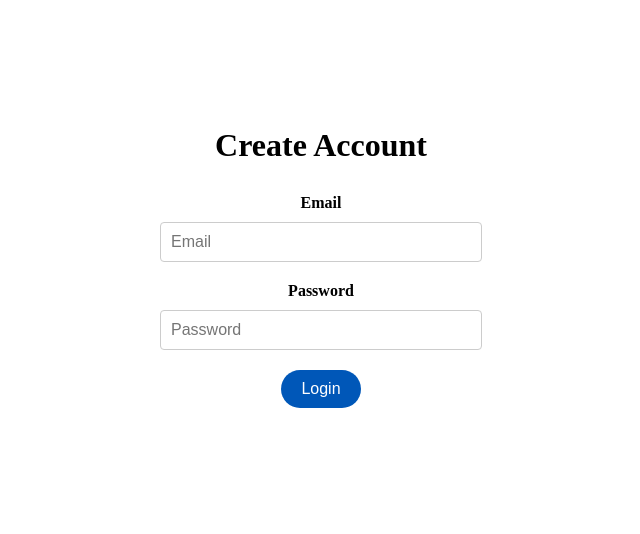
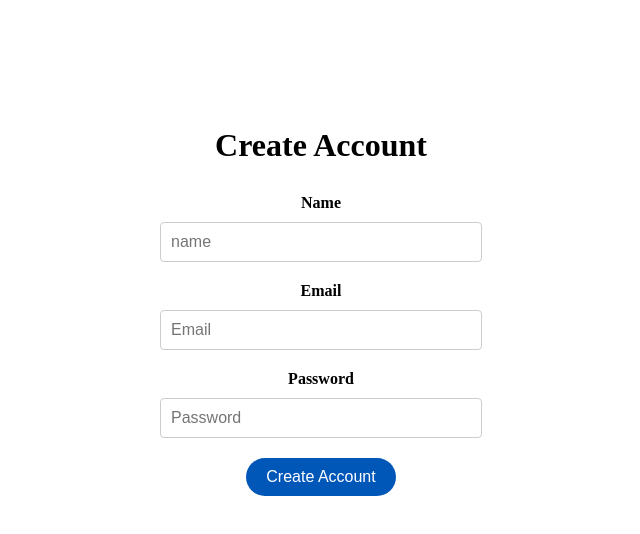
Before and after one commit to aimeekco/seja, a Next.js app in the folder frontend/: page /CreateAccount in a window 1280 px wide. Shown: the top 534 px of the page, without its empty margins (319-959 px from the left). Built offline with nearby package versions, Linux system fonts and the light colour scheme.

Commit message:
backend stuff

```diff
--- a/frontend/pages/CreateAccount.js
+++ b/frontend/pages/CreateAccount.js
@@ -1,8 +1,14 @@
 'use client';
 import React, { useState } from 'react';
 import '../styles/createaccount.css'
+import { useRouter } from 'next/navigation';
+
 
 const LoginComponent = () => {
+
+  const router = useRouter();
+
+  const [name, setName] = useState('');
   const [email, setEmail] = useState('');
   const [password, setPassword] = useState('');
 
@@ -10,20 +16,49 @@ const LoginComponent = () => {
     setEmail(event.target.value);
   };
 
+  const handleNameChange = (event) => {
+    setName(event.target.value);
+  };
+
   const handlePasswordChange = (event) => {
     setPassword(event.target.value);
   };
 
-  const handleLogin = (event) => {
+  const handleLogin = async (event) => {
     event.preventDefault();
+    const response = await fetch('http://127.0.0.1:5000/register', {
+      method: 'POST',
+      headers: {
+        'Content-Type': 'application/json',
+      },
+      body: JSON.stringify({ name, email, password }),
+    })
+    .then(response => response.json())
+    .then(data => console.log(data))
+    .catch((error) => {
+      console.error('Error:', error);
+    });
+
     // Handle the login logic here
-    console.log(`Email: ${email}, Password: ${password}`);
+
+    router.push('/UserInfo')
+    //console.log(`Email: ${email}, Password: ${password}`);
   };
 
   return (
     <div className="login-container">
       <h2 className="login-title">Create Account</h2>
       <form onSubmit={handleLogin} className="login-form">
+      <label htmlFor="name" className="login-label">Name</label>
+        <input
+          type="name"
+          id="name"
+          name="name"
+          placeholder="name"
+          value={name}
+          onChange={handleNameChange}
+          className="login-input"
+        />
         <label htmlFor="email" className="login-label">Email</label>
         <input
           type="email"
@@ -44,7 +79,7 @@ const LoginComponent = () => {
           onChange={handlePasswordChange}
           className="login-input"
         />
-        <button type="submit" className="login-button">Login</button>
+        <button type="submit" className="login-button">Create Account</button>
       </form>
     </div>
   );
--- a/frontend/styles/createaccount.css
+++ b/frontend/styles/createaccount.css
@@ -26,7 +26,9 @@
   }
 
   .login-container input[type="email"],
-  .login-container input[type="password"] {
+  .login-container input[type="password"],
+  .login-container input[type="name"]
+   {
     width: 100%;
     padding: 10px;
     margin-bottom: 20px;
```
Also changed, not shown: 1 other file (tests, documents, lock files or other folders).
